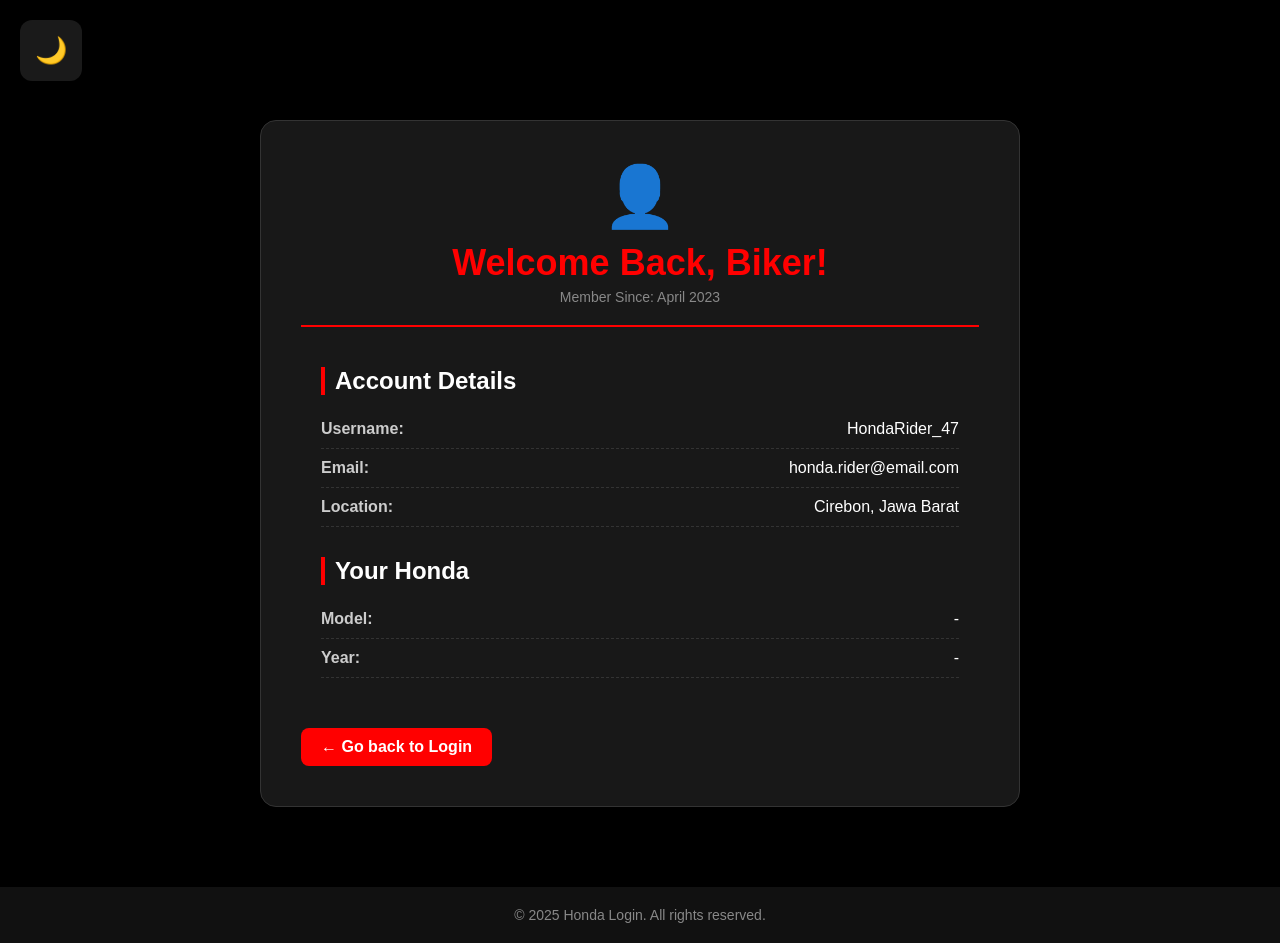
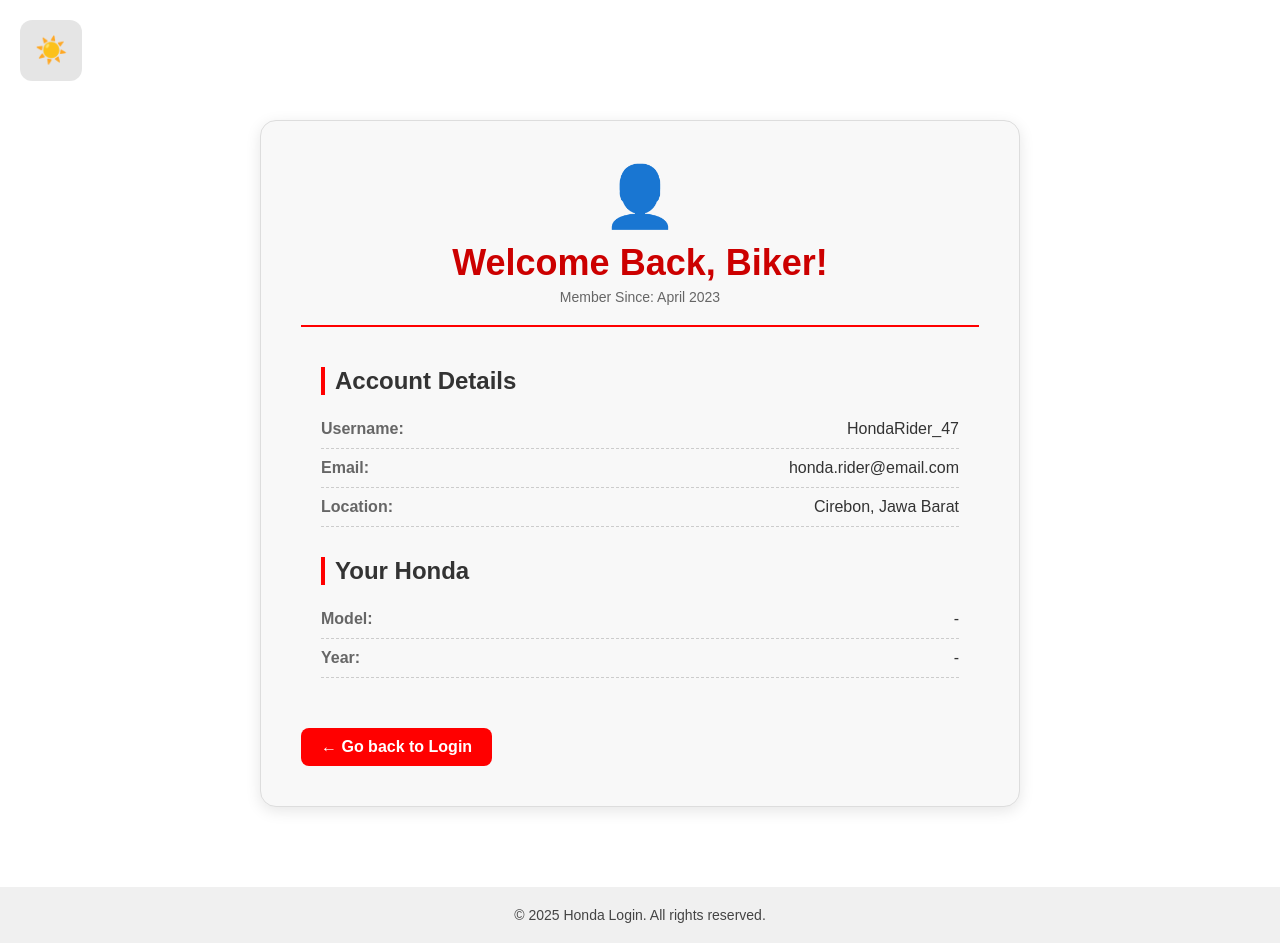
Before and after one commit to dmr-uni-projects-assignments/HCI-FinalProject-MotorApp, a plain HTML site: page profile.html in a window 1280 px wide. Both pictures are taken after a click on the button "Toggle Dark Mode". Drawn offline with Linux system fonts and the light colour scheme.

Commit message:
finallllll

```diff
--- a/profile.js
+++ b/profile.js
@@ -1,7 +1,21 @@
-document.addEventListener('DOMContentLoaded', () =>
-    {
-    console.log("Profile page script loaded.");
-    //     };
+document.addEventListener('DOMContentLoaded', () => {
+    const body = document.body;
+    const toggleButton = document.getElementById('mode-toggle');
 
-    // loadUserProfile();
+    // Apply saved mode
+    const savedMode = localStorage.getItem('theme');
+    if (savedMode === 'light') {
+        body.classList.add('light-mode');
+    } else {
+        body.classList.remove('light-mode');
+    }
+
+
+    if (toggleButton) {
+        toggleButton.addEventListener('click', () => {
+            const isLight = body.classList.toggle('light-mode');
+            localStorage.setItem('theme', isLight ? 'light' : 'dark');
+            toggleButton.innerHTML = isLight ? '☀️' : '🌙';
+        });
+    }
 });
--- a/script.js
+++ b/script.js
@@ -10,7 +10,6 @@ overlay.addEventListener("click", () => {
     sidebar.classList.remove("open");
     overlay.classList.remove("show");
 });
-
 
 // dark light mode
 document.addEventListener('DOMContentLoaded', () => {
--- a/style.css
+++ b/style.css
@@ -3,7 +3,6 @@
     padding: 0;
     box-sizing: border-box;
 }
-
 
 body {
     background: #000;
@@ -88,6 +87,7 @@ body {
 }
 
 .login-btn:hover {
+    background: darkred;
     opacity: 0.85;
     transition: ease-in-out 0.3s;
 }
@@ -267,7 +267,7 @@ body.light-mode .site-footer {
     left: 0;
     width: 100%;
     height: 100%;
-    background: rgba(0,0,0,0);
+    background: rgba(0,0,0,0.6);
     z-index: 1500;
     display: none;
 }
```
Also changed, not shown: index.html (+0 -1 lines).
